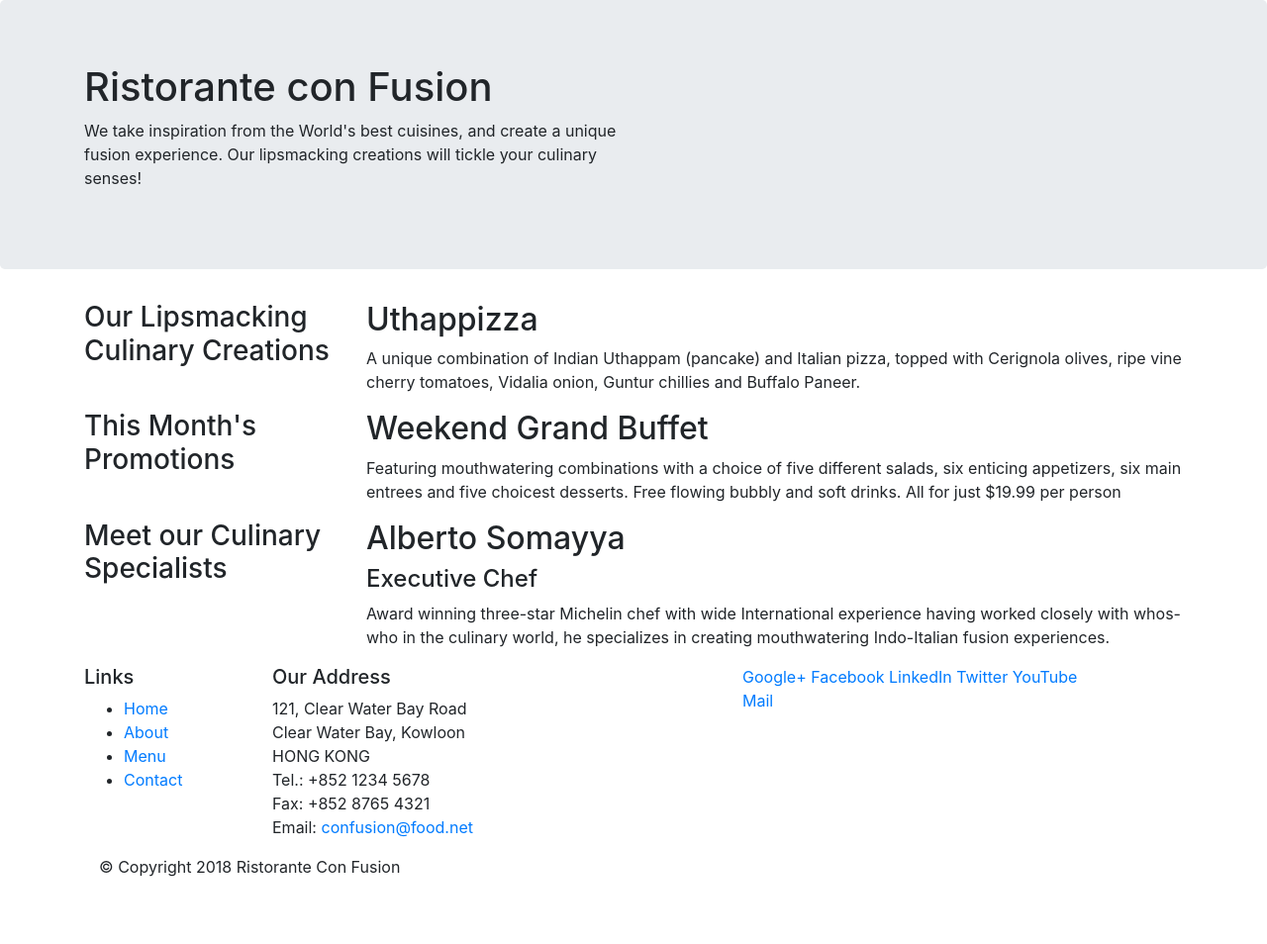
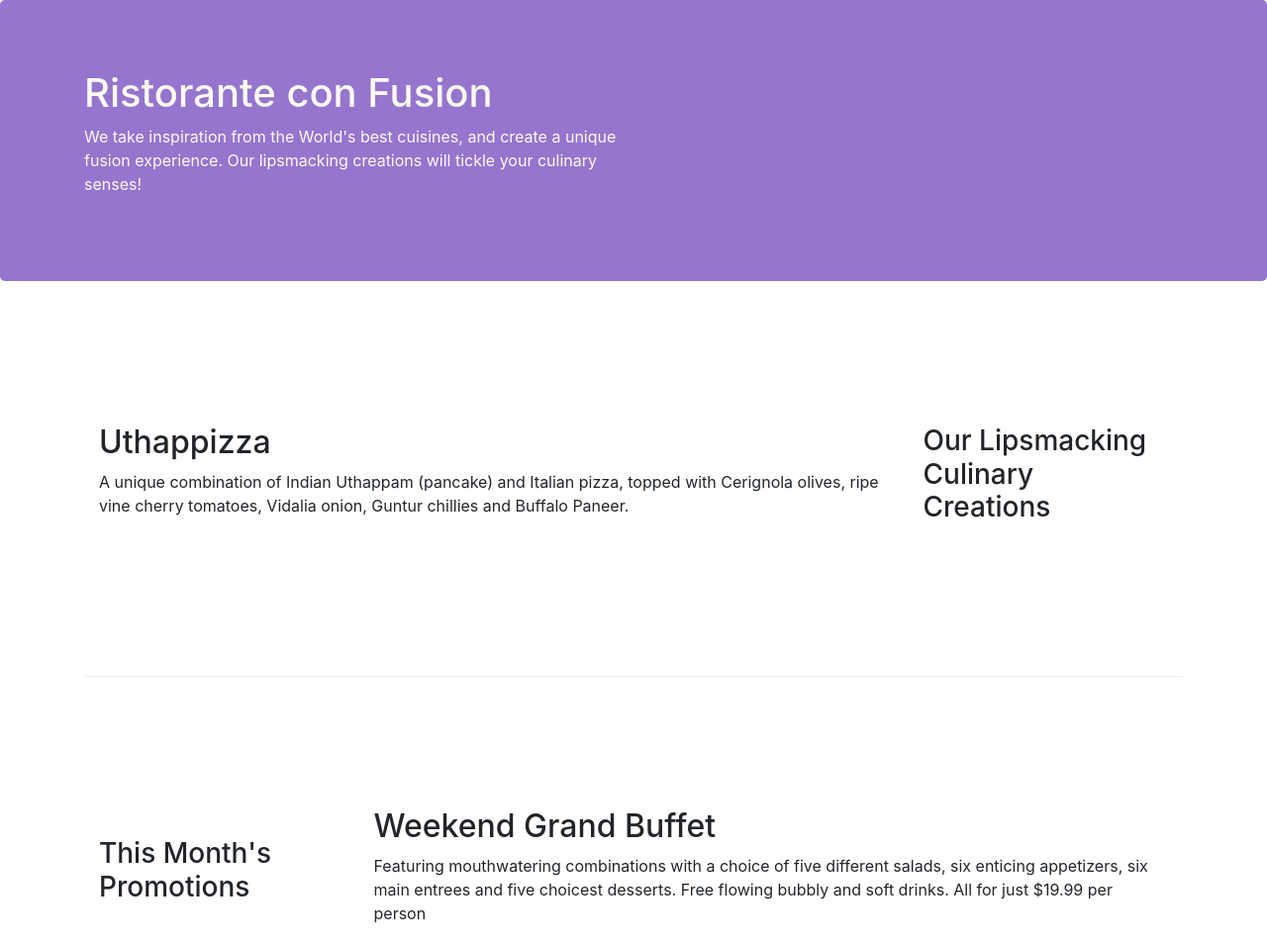
Before and after one commit to td2thinh/BootstrapCoursera, a website: page conFusion/index.html in a window 1280 px wide. Shown: the top 954 px of the page at 99% size. Before the commit the page ends 904 px from the top, so only its background shows below. Drawn offline with nearby package versions, Linux system fonts and the light colour scheme.

Commit message:
Bootstrap Grid Part 2

```diff
--- /dev/null
+++ b/conFusion/css/styles.css
@@ -0,0 +1,30 @@
+.row-header{
+    margin:0px auto;
+    padding:0px;
+}
+
+.row-content {
+    margin:0px auto;
+    padding: 50px 0px 50px 0px;
+    border-bottom: 1px ridge;
+    min-height:400px;
+}
+
+.footer{
+    background-color: #D1C4E9;
+    margin:0px auto;
+    padding: 20px 0px 20px 0px;
+}
+
+.jumbotron {
+    padding:70px 30px 70px 30px;
+    margin:0px auto;
+    background: #9575CD ;
+    color:floralwhite;
+}
+
+address{
+    font-size:80%;
+    margin:0px;
+    color:#0f0f0f;
+}
--- a/conFusion/index.html
+++ b/conFusion/index.html
@@ -10,14 +10,15 @@
 
     <!-- Bootstrap CSS -->
     <link rel="stylesheet" href="node_modules/bootstrap/dist/css/bootstrap.min.css">
+    <link rel="stylesheet" href="./css/styles.css">
 </head>
 
 <body>
 
-    <header class="jumbotron">
+    <header class="jumbotron row-header"  >
         <div class='container'>
             <div class="row">
-                <div class="col-12 col-sm-6">
+                <div class="col-12  col-sm-6">
                     <h1>Ristorante con Fusion</h1>
                     <p>We take inspiration from the World's best cuisines, and create a unique fusion experience. Our lipsmacking creations will tickle your culinary senses!</p>
                 </div>
@@ -28,18 +29,18 @@
     </header>
 
     <div class='container'>
-        <div class="row">
-            <div class="col-12 col-sm-4 col-md-3">
+        <div class="row row-content align-items-center">
+            <div class="col-12 col-sm-4 order-sm-last col-md-3">
                 <h3>Our Lipsmacking Culinary Creations</h3>
             </div>
-            <div class="col col-sm col-md">
+            <div class="col col-sm order-sm-first col-md">
                 <h2>Uthappizza</h2>
                 <p>A unique combination of Indian Uthappam (pancake) and Italian pizza, topped with Cerignola olives, ripe vine cherry tomatoes, Vidalia onion, Guntur chillies and Buffalo Paneer.</p>
             </div>
         </div>
 
 
-        <div class="row">
+        <div class="row row-content align-items-center">
             <div class="col-12 col-sm-4 col-md-3">
                 <h3>This Month's Promotions</h3>
             </div>
@@ -49,11 +50,11 @@
             </div>
         </div>
 
-        <div class="row">
-            <div class="col-12 col-sm-4 col-md-3">
+        <div class="row row-content align-items-center">
+            <div class="col-12 col-sm-4 order-sm-last col-md-3">
                 <h3>Meet our Culinary Specialists</h3>
             </div>
-            <div class="col col-sm col-md">
+            <div class="col col-sm order-sm-first col-md">
                 <h2>Alberto Somayya</h2>
                 <h4>Executive Chef</h4>
                 <p>Award winning three-star Michelin chef with wide International experience having worked closely with whos-who in the culinary world, he specializes in creating mouthwatering Indo-Italian fusion experiences. </p>
@@ -61,10 +62,10 @@
         </div>
     </div>
 
-    <footer>
+    <footer class="footer">
         <div class='container'>
-            <div class="row">
-                <div class="col-4 col-sm-2">
+            <div class="row ">
+                <div class="col-4 offset-1 col-sm-2">
                     <h5>Links</h5>
                     <ul>
                         <li><a href="#">Home</a></li>
@@ -84,8 +85,8 @@
 		              Email: <a href="mailto:confusion@food.net">confusion@food.net</a>
 		           </address>
                 </div>
-                <div class="col-12 col-sm-4">
-                    <div>
+                <div class="col-12 col-sm-4  align-self-center">
+                    <div class="text-center">
                         <a href="http://google.com/+">Google+</a>
                         <a href="http://www.facebook.com/profile.php?id=">Facebook</a>
                         <a href="http://www.linkedin.com/in/">LinkedIn</a>
@@ -95,8 +96,8 @@
                     </div>
                 </div>
            </div>
-           <div class='col-auto'>
-                <div>
+           <div class=' row justify-content-center  '>
+                <div class="col-auto">
                     <p>© Copyright 2018 Ristorante Con Fusion</p>
                 </div>
            </div>
```
